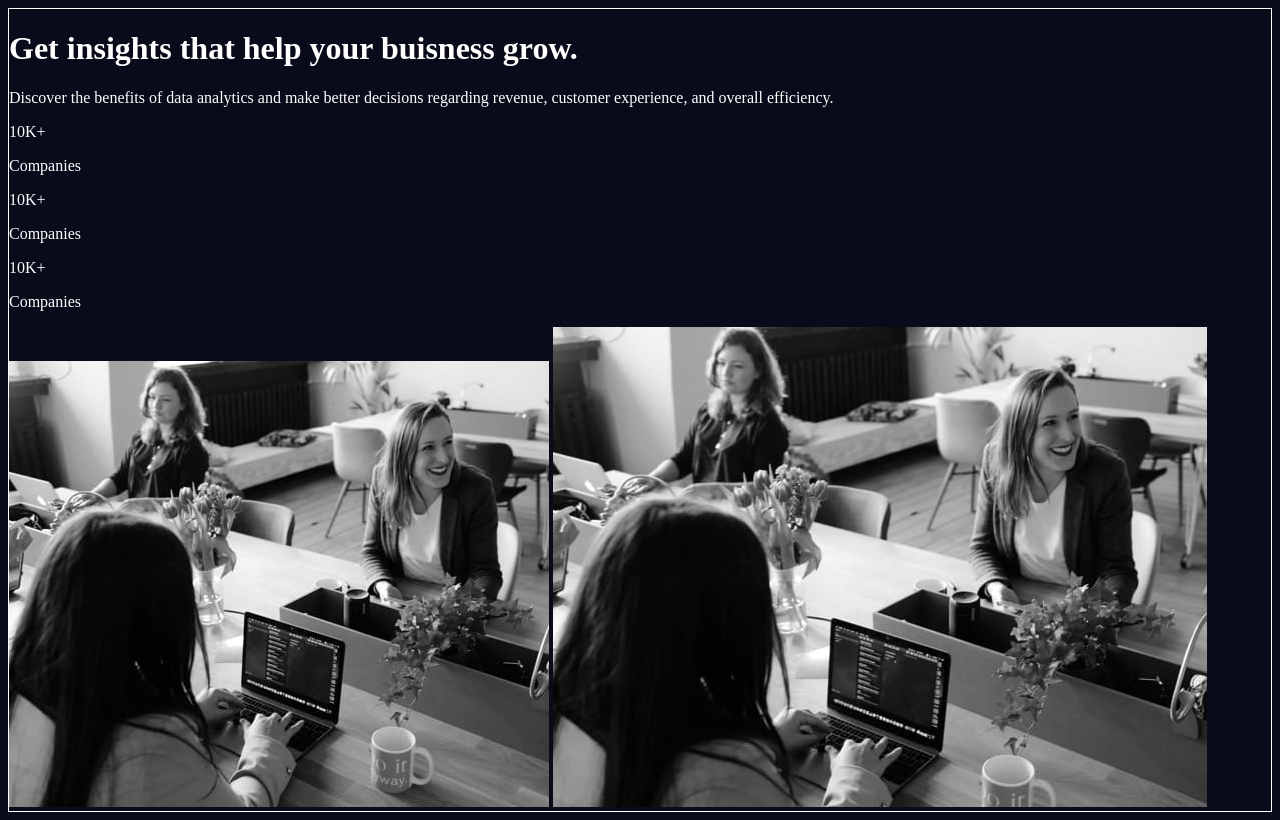
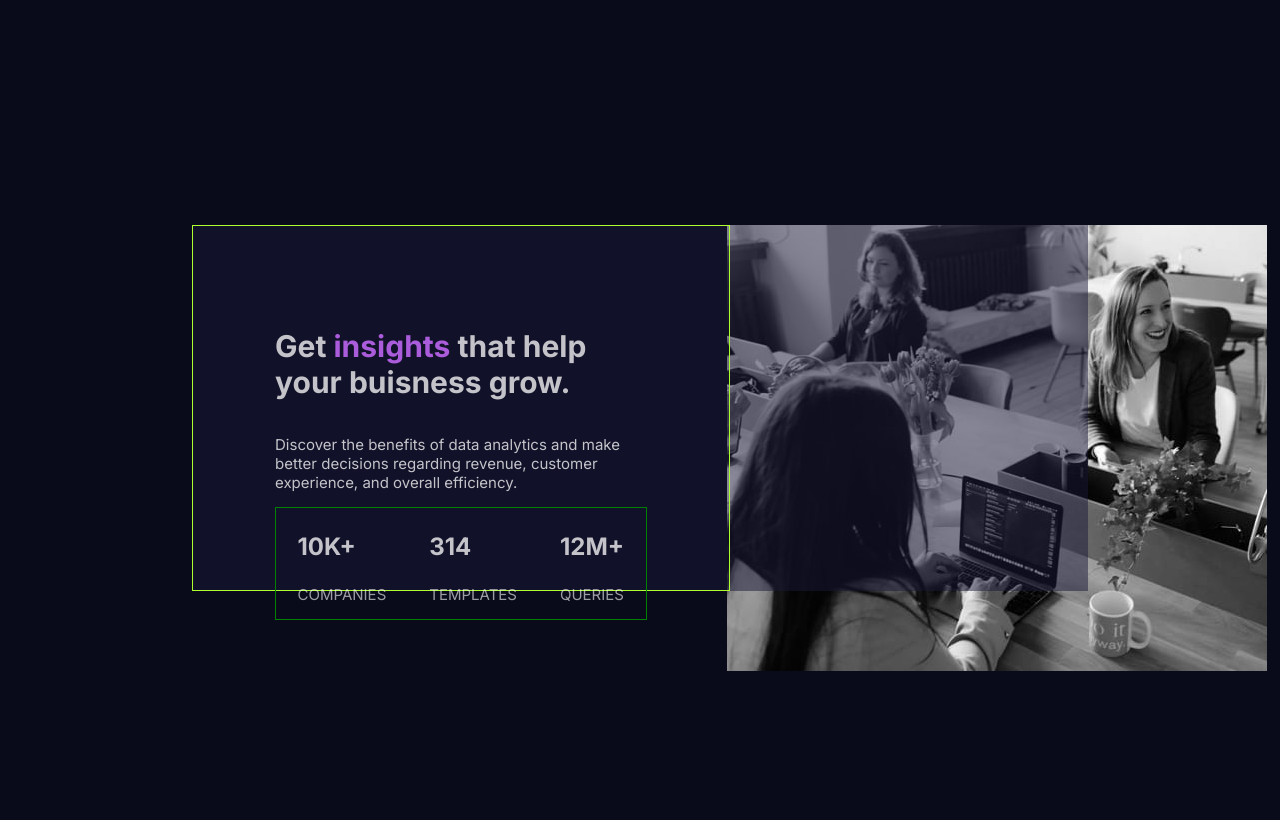
Before and after one commit to NV83-GitHub/FEM_PreviewStatsCard, a plain HTML site: page index.html in a window 1280 px wide. Drawn offline with Linux system fonts and the light colour scheme.

Commit message:
Today's Progress

```diff
--- a/index.html
+++ b/index.html
@@ -11,28 +11,29 @@
     <div class="container">
         <div class="card">
             <div class="textSideCard">
-                <h1>Get <span>insights</span> that help your buisness grow.</h1>
+                <h1>Get <span id="accent">insights</span> that help your buisness grow.</h1>
                 <p>Discover the benefits of data analytics and make better decisions regarding revenue, customer experience, and overall efficiency.</p>
 
+                    <div class="statsBox">
                         <div class="stats">
                             <p id="numbers">10K+</p>
                             <p id="text">Companies</p>
                         </div>
 
                         <div class="stats">
-                    <p id="numbers">10K+</p>
-                    <p id="text">Companies</p>
+                            <p id="numbers">314</p>
+                            <p id="text">Templates</p>
                         </div>
 
                         <div class="stats">
-                    <p id="numbers">10K+</p>
-                    <p id="text">Companies</p>
+                            <p id="numbers">12M+</p>
+                            <p id="text">Queries</p>
                         </div>
-
+                    </div>
             </div>
             <div class="imageSideCard">
-                <img src="./images/image-header-desktop.jpg" alt="DesktopHeroImage">
-                <img src="./images/image-header-mobile.jpg" alt="MobileHeroImage">
+                <img id= "desktopImage" src="./images/image-header-desktop.jpg" alt="DesktopHeroImage">
+                <!--<img id= "mobileImage" src="./images/image-header-mobile.jpg" alt="MobileHeroImage"> -->
             </div>
         </div>
     </div>
--- a/styles.css
+++ b/styles.css
@@ -3,12 +3,12 @@
 
 :root {
   --bgColor: hsl(233, 47%, 7%);
-    --cardBg: hsl(244, 38%, 16%);
+  --cardBg: hsl(244, 38%, 16%, 0.5);
   --accent: hsl(277, 64%, 61%);
 
   --mainHeaging: hsl(0, 0%, 100%);
-    --mainParagraph:  hsl(0, 0%, 100%, 0.75);
-    --statHeaging:  hsl(0, 0%, 100%, 0.6);
+  --mainParagraph: hsl(0, 0%, 100%, 0.75);
+  --statHeading: hsl(0, 0%, 100%, 0.6);
 }
 
 * {
@@ -18,10 +18,60 @@
 }
 
 body {
+  height: 100vh;
+  display: flex;
+  justify-content: center;
+  align-items: center;
+  background-color: var(--bgColor);
+  color: var(--mainHeaging);
+  font-size: 15px;
+  font-family: inter;
+}
+
+#accent {
+  color: var(--accent);
+}
+
+.container {
+  display: flex;
+  background-color: var(--cardBg);
+  width: 70vw;
+  height: 45.8vh;
+  position: relative;
+}
+
+.container .card .textSideCard {
   display: flex;
   flex-direction: column;
-    background-color: var(--bgColor);
-    border: white 1px solid;
-    color: var(--mainHeaging);
+  justify-content: space-evenly;
+  padding: 82px;
+  width: 60%;
+  height: 100%;
+  position: absolute;
+  left: 0px;
+  border: greenyellow 1px solid;
+  color: var(--mainParagraph);
+}
 
+.container .card .textSideCard .statsBox {
+  display: flex;
+  justify-content: space-around;
+  border: green 1px solid;
 }
+
+.container .card .imageSideCard {
+  z-index: -1;
+  width: 40%;
+  position: absolute;
+  right: 3px;
+}
+
+#numbers {
+  font-size: 1.5rem;
+  font-weight: bolder;
+}
+
+#text {
+  text-transform: uppercase;
+  color: var(--statHeading);
+}
```
Lines whose indentation alone changed are shown as unchanged.
